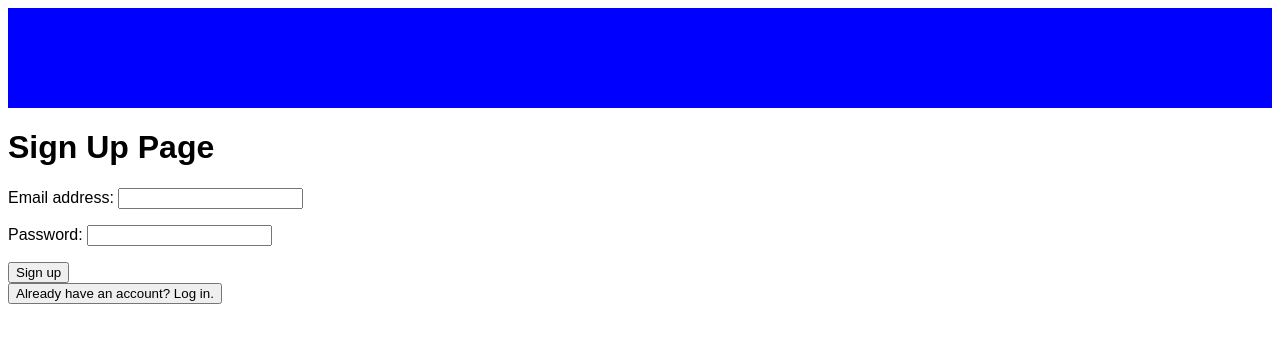
After one commit to rimonkayastha/blogger_hub, a Django app: page /signup/ in a window 1280 px wide. The commit adds this page. Shown: the top 343 px of the page. Run offline with Django 5.2, Linux system fonts and the light colour scheme.

Commit message:
feat: add logout to home, add authentication to user login/signup

```diff
--- a/blogger_hub_project/blogger_hub_project/urls.py
+++ b/blogger_hub_project/blogger_hub_project/urls.py
@@ -20,4 +20,5 @@ from django.urls import path, include
 urlpatterns = [
     path('admin/', admin.site.urls),
     path('', include('user.urls')),
+    path('', include('home.urls')),
 ]
--- a/blogger_hub_project/home/templates/base.html
+++ b/blogger_hub_project/home/templates/base.html
@@ -2,7 +2,7 @@
 <!DOCTYPE html>
 <html>
     <head>
-        <link rel="stylesheet" href="{% static 'static/css/blogger_hub.css' %}">
+        <link rel="stylesheet" href="{% static 'css/blogger_hub.css' %}">
     </head>
     <body>
         <div class="head">
--- a/blogger_hub_project/home/urls.py
+++ b/blogger_hub_project/home/urls.py
@@ -2,5 +2,5 @@ from django.urls import path
 from . import views
 
 urlpatterns = [
-    path('', views.main_home, name='main_home'),
+    path('home/', views.main_home, name='main_home'),
 ]
--- a/blogger_hub_project/user/forms.py
+++ b/blogger_hub_project/user/forms.py
@@ -5,3 +5,8 @@ class UserLoginForm(forms.ModelForm):
     class Meta:
         model = CustomUser
         fields = ['email', 'password']
+
+class UserSignupForm(forms.ModelForm):
+    class Meta:
+        model = CustomUser
+        fields = ['email', 'password']
--- /dev/null
+++ b/blogger_hub_project/user/templates/signup.html
@@ -0,0 +1,14 @@
+{% extends 'base.html' %}
+
+{% block content %}
+    <h1>Sign Up Page</h1>
+    <form method="post" class="post-form">{% csrf_token %}
+        {{ form.as_p }}
+        <button type="submit" class="Sign up">Sign up</button>
+    </form>
+    <a href ="{% url 'login_page' %}">
+        <button class="login">
+            Already have an account? Log in.
+        </button>
+    </a>
+{% endblock %}
--- a/blogger_hub_project/user/urls.py
+++ b/blogger_hub_project/user/urls.py
@@ -2,5 +2,7 @@ from django.urls import path
 from . import views
 
 urlpatterns = [
-    path('', views.login_page, name='login_page'),
+    path('', views.default_direct, name='default_direct'),
+    path('login/', views.login_page, name='login_page'),
+    path('signup/', views.signup_page, name='signup_page'),
 ]
--- a/blogger_hub_project/user/views.py
+++ b/blogger_hub_project/user/views.py
@@ -1,20 +1,46 @@
 from django.shortcuts import render, redirect
 from .models import CustomUser
 from .forms import UserLoginForm
+from .forms import UserSignupForm
+from django.contrib.auth import authenticate, login
+from django.contrib import messages
 
 # Create your views here.
-def login_page(request):
+
+def default_direct(request):
     if request.user.is_authenticated:
         return redirect('main_home')
+    else:
+        return redirect('login_page')
+
+def login_page(request):
     if request.method == 'POST':
         form = UserLoginForm(request.POST)
+        email = request.POST.get('email')
+        password = request.POST.get('password')
+        user = authenticate(request, username=email, password=password)
+        if user is not None:
+            login(request, user)
+            return redirect('main_home')
+        else:
+            messages.error(request, 'Invalid email or password')
+            return render(request, 'login.html', {'form': form})
+    else:
+        form = UserLoginForm()
+        return render(request, 'login.html', {'form': form})
+
+def signup_page(request):
+    if request.method == 'POST':
+        form = UserSignupForm(request.POST)
         if form.is_valid():
             email = form.cleaned_data['email']
             password = form.cleaned_data['password']
-            if CustomUser.objects.filter(email=email, password=password).exists():
-                return redirect('main_home')
-            else:
-                messages.error(request, 'Invalid email or password')
+            if CustomUser.objects.filter(email=email).exists():
+                messages.error(request, 'Email already exists')
+                return render(request, 'signup.html', {'form': form})
+            user = CustomUser.objects.create_user(email=email, password=password)
+            login(request, user)
+            return redirect('main_home')
     else:
-        form = UserLoginForm()
-    return render(request, 'login.html', {'form': form})
+        form = UserSignupForm()
+        return render(request, 'signup.html', {'form': form})
```
Also changed, not shown: blogger_hub_project/home/templates/home.html (+8 -0 lines), blogger_hub_project/home/views.py (+7 -2 lines), blogger_hub_project/user/templates/login.html (+8 -0 lines).
